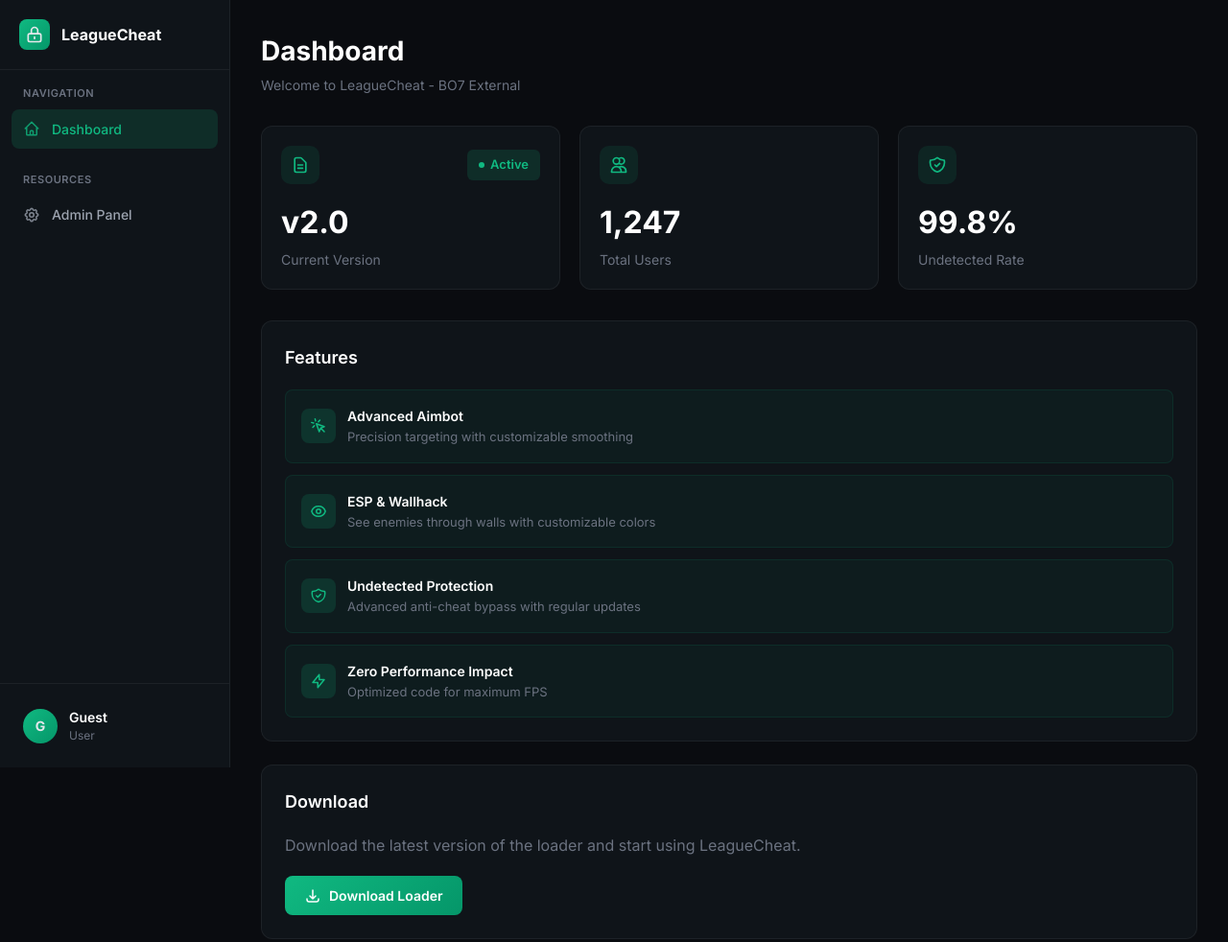
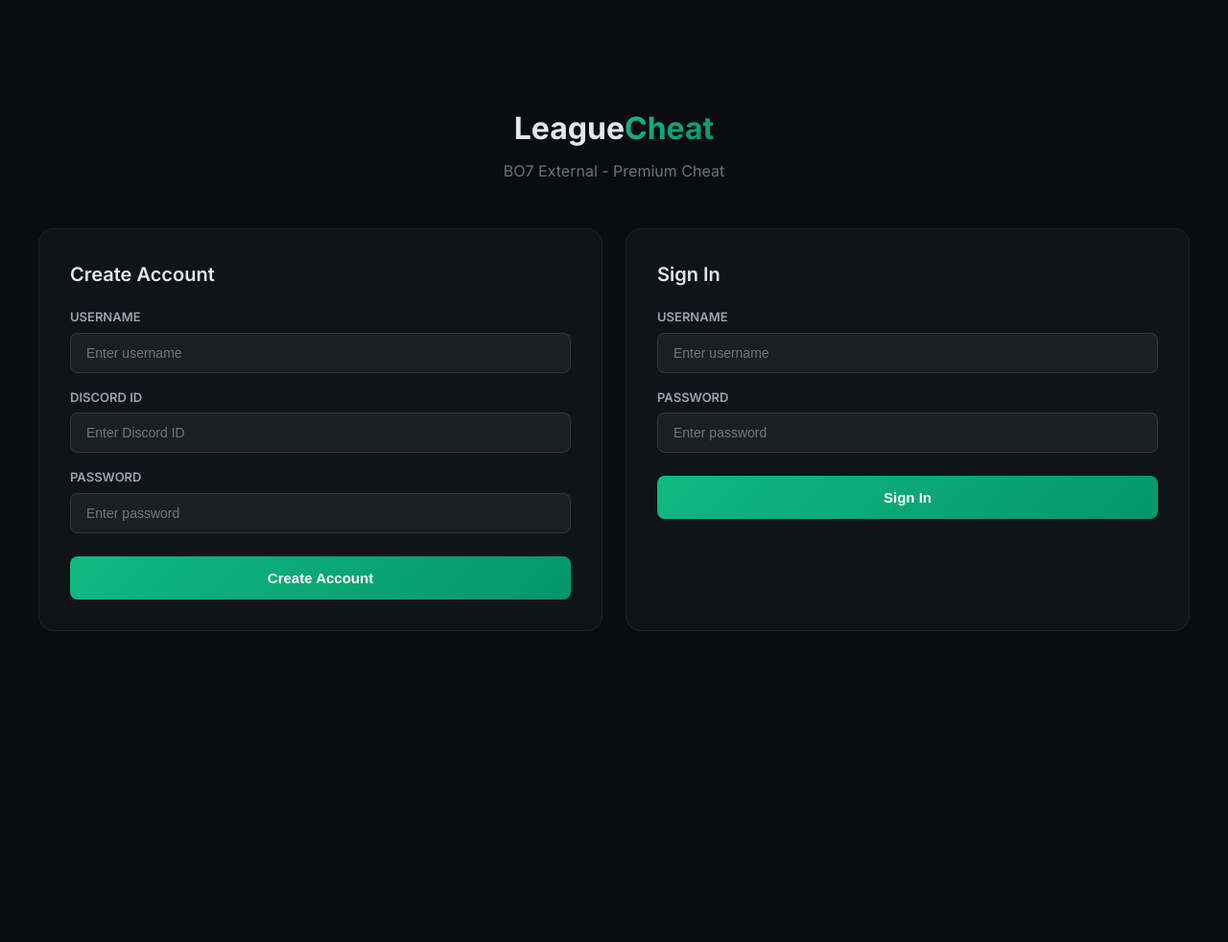
Before and after one commit to Sram7/keyauth-app2, a website: page public/index.html in a window 1280 px wide. Shown: the whole page at 96% size. After the commit the page ends 800 px from the top, so only its background shows below. Drawn offline with Linux system fonts and the light colour scheme.

Commit message:
Complete client dashboard + admin IP whitelist + fix password

```diff
--- a/public/index.html
+++ b/public/index.html
@@ -1,408 +1,203 @@
 <!DOCTYPE html>
-<html lang="fr">
+<html lang="en">
 <head>
 <meta charset="UTF-8">
-  <meta name="viewport" content="width=device-width, initial-scale=1.0">
+<meta name="viewport" content="width=device-width,initial-scale=1.0">
 <title>LeagueCheat - Dashboard</title>
-  <link rel="preconnect" href="https://fonts.googleapis.com">
-  <link rel="preconnect" href="https://fonts.gstatic.com" crossorigin>
 <link href="https://fonts.googleapis.com/css2?family=Inter:wght@400;500;600;700&display=swap" rel="stylesheet">
 <style>
-    * { margin: 0; padding: 0; box-sizing: border-box; }
-    body {
-      font-family: 'Inter', -apple-system, BlinkMacSystemFont, sans-serif;
-      background: #0a0c10;
-      color: #e5e7eb;
-      line-height: 1.5;
-      -webkit-font-smoothing: antialiased;
-    }
-
-    .layout { display: flex; min-height: 100vh; }
-
-    .sidebar {
-      width: 240px;
-      background: #0f1419;
-      border-right: 1px solid rgba(255,255,255,0.06);
-      display: flex;
-      flex-direction: column;
-      position: fixed;
-      height: 100vh;
-      left: 0;
-      top: 0;
-    }
-
-    .logo {
-      padding: 20px;
-      display: flex;
-      align-items: center;
-      gap: 12px;
-      border-bottom: 1px solid rgba(255,255,255,0.06);
-    }
-    .logo-icon {
-      width: 32px;
-      height: 32px;
-      background: linear-gradient(135deg, #10b981 0%, #059669 100%);
-      border-radius: 8px;
-      display: flex;
-      align-items: center;
-      justify-content: center;
-    }
-    .logo-icon svg { width: 20px; height: 20px; }
-    .logo-text { font-size: 16px; font-weight: 700; color: #fff; }
-
-    .nav { flex: 1; padding: 16px 12px; }
-    .nav-section { margin-bottom: 24px; }
-    .nav-label {
-      font-size: 11px;
-      font-weight: 600;
-      color: #6b7280;
-      text-transform: uppercase;
-      letter-spacing: 0.05em;
-      padding: 0 12px 8px;
-    }
-    .nav-item {
-      display: flex;
-      align-items: center;
-      gap: 12px;
-      padding: 10px 12px;
-      border-radius: 8px;
-      color: #9ca3af;
-      text-decoration: none;
-      font-size: 14px;
-      font-weight: 500;
-      transition: all 0.2s;
-      cursor: pointer;
-    }
-    .nav-item:hover { background: rgba(16, 185, 129, 0.1); color: #10b981; }
-    .nav-item.active { background: rgba(16, 185, 129, 0.15); color: #10b981; }
-    .nav-item svg { width: 18px; height: 18px; opacity: 0.8; }
-
-    .user-section {
-      padding: 16px;
-      border-top: 1px solid rgba(255,255,255,0.06);
-    }
-    .user-info {
-      display: flex;
-      align-items: center;
-      gap: 12px;
-      padding: 8px;
-    }
-    .user-avatar {
-      width: 36px;
-      height: 36px;
-      border-radius: 50%;
-      background: linear-gradient(135deg, #10b981 0%, #059669 100%);
-      display: flex;
-      align-items: center;
-      justify-content: center;
-      font-weight: 700;
-      font-size: 14px;
-    }
-    .user-details { flex: 1; }
-    .user-name { font-size: 14px; font-weight: 600; color: #fff; }
-    .user-role { font-size: 12px; color: #6b7280; }
-
-    .main {
-      flex: 1;
-      margin-left: 240px;
-      padding: 32px;
-    }
-
-    .header { margin-bottom: 32px; }
-    .header h1 { font-size: 28px; font-weight: 700; color: #fff; margin-bottom: 4px; }
-    .header p { font-size: 14px; color: #6b7280; }
-
-    .stats-grid {
-      display: grid;
-      grid-template-columns: repeat(auto-fit, minmax(240px, 1fr));
-      gap: 20px;
-      margin-bottom: 32px;
-    }
-    .stat-card {
-      background: #0f1419;
-      border: 1px solid rgba(255,255,255,0.06);
-      border-radius: 12px;
-      padding: 20px;
-      transition: all 0.3s;
-    }
-    .stat-card:hover {
-      border-color: rgba(16, 185, 129, 0.3);
-      transform: translateY(-2px);
-    }
-    .stat-header {
-      display: flex;
-      align-items: center;
-      justify-content: space-between;
-      margin-bottom: 16px;
-    }
-    .stat-icon {
-      width: 40px;
-      height: 40px;
-      border-radius: 10px;
-      background: rgba(16, 185, 129, 0.1);
-      display: flex;
-      align-items: center;
-      justify-content: center;
-    }
-    .stat-icon svg { width: 20px; height: 20px; color: #10b981; }
-    .stat-value { font-size: 32px; font-weight: 700; color: #fff; margin-bottom: 4px; }
-    .stat-label { font-size: 14px; color: #6b7280; }
-
-    .card {
-      background: #0f1419;
-      border: 1px solid rgba(255,255,255,0.06);
-      border-radius: 12px;
-      padding: 24px;
-      margin-bottom: 24px;
-    }
-    .card-header {
-      display: flex;
-      align-items: center;
-      justify-content: space-between;
-      margin-bottom: 20px;
-    }
-    .card-title { font-size: 18px; font-weight: 600; color: #fff; }
-
-    .btn {
-      display: inline-flex;
-      align-items: center;
-      gap: 8px;
-      padding: 10px 20px;
-      border-radius: 8px;
-      font-size: 14px;
-      font-weight: 600;
-      cursor: pointer;
-      transition: all 0.2s;
-      border: none;
-      text-decoration: none;
-    }
-    .btn-primary {
-      background: linear-gradient(135deg, #10b981 0%, #059669 100%);
-      color: #fff;
-    }
-    .btn-primary:hover {
-      transform: translateY(-2px);
-      box-shadow: 0 8px 24px rgba(16, 185, 129, 0.4);
-    }
-    .btn-secondary {
-      background: rgba(255,255,255,0.05);
-      color: #e5e7eb;
-      border: 1px solid rgba(255,255,255,0.1);
-    }
-    .btn-secondary:hover { background: rgba(255,255,255,0.08); }
-
-    .badge {
-      display: inline-flex;
-      align-items: center;
-      gap: 6px;
-      padding: 6px 12px;
-      border-radius: 6px;
-      font-size: 13px;
-      font-weight: 600;
-    }
-    .badge-success {
-      background: rgba(16, 185, 129, 0.15);
-      color: #10b981;
-    }
-    .badge-dot {
-      width: 6px;
-      height: 6px;
-      border-radius: 50%;
-      background: currentColor;
-    }
-
-    .feature-list {
-      display: grid;
-      gap: 12px;
-    }
-    .feature-item {
-      display: flex;
-      align-items: center;
-      gap: 12px;
-      padding: 16px;
-      background: rgba(16, 185, 129, 0.05);
-      border: 1px solid rgba(16, 185, 129, 0.1);
-      border-radius: 8px;
-    }
-    .feature-icon {
-      width: 36px;
-      height: 36px;
-      border-radius: 8px;
-      background: rgba(16, 185, 129, 0.15);
-      display: flex;
-      align-items: center;
-      justify-content: center;
-      flex-shrink: 0;
-    }
-    .feature-icon svg { width: 18px; height: 18px; color: #10b981; }
-    .feature-content { flex: 1; }
-    .feature-title { font-size: 14px; font-weight: 600; color: #fff; margin-bottom: 2px; }
-    .feature-desc { font-size: 13px; color: #6b7280; }
+*{margin:0;padding:0;box-sizing:border-box}
+body{font-family:Inter,sans-serif;background:#0a0c10;color:#e5e7eb;line-height:1.5;min-height:100vh;display:flex;align-items:center;justify-content:center;padding:20px}
+.container{max-width:1200px;width:100%}
+.header{text-align:center;margin-bottom:48px}
+.logo{font-size:32px;font-weight:700;margin-bottom:8px}
+.logo span{background:linear-gradient(135deg,#10b981,#059669);-webkit-background-clip:text;-webkit-text-fill-color:transparent;background-clip:text}
+.tagline{color:#6b7280;font-size:16px}
+.grid{display:grid;grid-template-columns:repeat(auto-fit,minmax(400px,1fr));gap:24px;margin-bottom:32px}
+.card{background:#0f1419;border:1px solid rgba(255,255,255,.06);border-radius:16px;padding:32px}
+.card h2{font-size:20px;font-weight:600;margin-bottom:20px}
+.field{margin-bottom:16px}
+.field label{display:block;font-size:13px;font-weight:600;color:#9ca3af;margin-bottom:6px;text-transform:uppercase}
+.field input{width:100%;padding:12px 16px;background:rgba(255,255,255,.05);border:1px solid rgba(255,255,255,.1);border-radius:8px;color:#fff;font-size:14px}
+.field input:focus{outline:none;border-color:#10b981}
+.btn{width:100%;padding:14px;background:linear-gradient(135deg,#10b981,#059669);border:none;border-radius:8px;color:#fff;font-size:15px;font-weight:600;cursor:pointer;margin-top:8px}
+.btn:hover{transform:translateY(-2px)}
+.btn-secondary{background:rgba(255,255,255,.05);border:1px solid rgba(255,255,255,.1)}
+.error,.success{padding:12px;border-radius:8px;margin-bottom:16px;font-size:14px;display:none}
+.error{background:rgba(248,113,113,.15);border:1px solid rgba(248,113,113,.3);color:#f87171}
+.error.show,.success.show{display:block}
+.success{background:rgba(16,185,129,.15);border:1px solid rgba(16,185,129,.3);color:#10b981}
+.dashboard{display:none}
+.dashboard.show{display:block}
+.user-info{background:rgba(16,185,129,.1);border:1px solid rgba(16,185,129,.2);border-radius:12px;padding:20px;margin-bottom:24px}
+.user-info h3{font-size:18px;margin-bottom:8px}
+.user-info p{color:#6b7280;font-size:14px}
+.download-section{text-align:center;padding:32px;background:rgba(16,185,129,.05);border:1px solid rgba(16,185,129,.1);border-radius:12px}
+.download-section h3{font-size:20px;margin-bottom:12px}
+.download-section p{color:#6b7280;margin-bottom:20px}
+.btn-download{display:inline-flex;align-items:center;gap:8px;padding:16px 32px;background:linear-gradient(135deg,#10b981,#059669);border:none;border-radius:8px;color:#fff;font-size:16px;font-weight:600;cursor:pointer;text-decoration:none}
+.btn-logout{background:rgba(248,113,113,.15);color:#f87171;padding:10px 20px;border:none;border-radius:8px;cursor:pointer;font-size:14px;font-weight:600}
+.hidden{display:none!important}
 </style>
 </head>
 <body>
-  <div class="layout">
-    <aside class="sidebar">
-      <div class="logo">
-        <div class="logo-icon">
-          <svg fill="none" stroke="currentColor" stroke-width="2" viewBox="0 0 24 24">
-            <path stroke-linecap="round" stroke-linejoin="round" d="M12 15v2m-6 4h12a2 2 0 002-2v-6a2 2 0 00-2-2H6a2 2 0 00-2 2v6a2 2 0 002 2zm10-10V7a4 4 0 00-8 0v4h8z"/>
-          </svg>
-        </div>
-        <span class="logo-text">LeagueCheat</span>
+<div class="container">
+<div class="header">
+<div class="logo">League<span>Cheat</span></div>
+<p class="tagline">BO7 External - Premium Cheat</p>
 </div>
 
-      <nav class="nav">
-        <div class="nav-section">
-          <div class="nav-label">Navigation</div>
-          <a href="/" class="nav-item active">
-            <svg fill="none" stroke="currentColor" stroke-width="2" viewBox="0 0 24 24">
-              <path stroke-linecap="round" stroke-linejoin="round" d="M3 12l2-2m0 0l7-7 7 7M5 10v10a1 1 0 001 1h3m10-11l2 2m-2-2v10a1 1 0 01-1 1h-3m-6 0a1 1 0 001-1v-4a1 1 0 011-1h2a1 1 0 011 1v4a1 1 0 001 1m-6 0h6"/>
-            </svg>
-            <span>Dashboard</span>
-          </a>
+<div id="auth-view">
+<div class="grid">
+<div class="card">
+<h2>Create Account</h2>
+<div id="register-error" class="error"></div>
+<div id="register-success" class="success"></div>
+<div class="field">
+<label>Username</label>
+<input type="text" id="reg-username" placeholder="Enter username">
 </div>
-
-        <div class="nav-section">
-          <div class="nav-label">Resources</div>
-          <a href="/admin" class="nav-item">
-            <svg fill="none" stroke="currentColor" stroke-width="2" viewBox="0 0 24 24">
-              <path stroke-linecap="round" stroke-linejoin="round" d="M10.325 4.317c.426-1.756 2.924-1.756 3.35 0a1.724 1.724 0 002.573 1.066c1.543-.94 3.31.826 2.37 2.37a1.724 1.724 0 001.065 2.572c1.756.426 1.756 2.924 0 3.35a1.724 1.724 0 00-1.066 2.573c.94 1.543-.826 3.31-2.37 2.37a1.724 1.724 0 00-2.572 1.065c-.426 1.756-2.924 1.756-3.35 0a1.724 1.724 0 00-2.573-1.066c-1.543.94-3.31-.826-2.37-2.37a1.724 1.724 0 00-1.065-2.572c-1.756-.426-1.756-2.924 0-3.35a1.724 1.724 0 001.066-2.573c-.94-1.543.826-3.31 2.37-2.37.996.608 2.296.07 2.572-1.065z"/>
-              <path stroke-linecap="round" stroke-linejoin="round" d="M15 12a3 3 0 11-6 0 3 3 0 016 0z"/>
-            </svg>
-            <span>Admin Panel</span>
-          </a>
+<div class="field">
+<label>Discord ID</label>
+<input type="text" id="reg-discord" placeholder="Enter Discord ID">
 </div>
-      </nav>
-
-      <div class="user-section">
-        <div class="user-info">
-          <div class="user-avatar">G</div>
-          <div class="user-details">
-            <div class="user-name">Guest</div>
-            <div class="user-role">User</div>
+<div class="field">
+<label>Password</label>
+<input type="password" id="reg-password" placeholder="Enter password">
 </div>
-        </div>
-      </div>
-    </aside>
-
-    <main class="main">
-      <div class="header">
-        <h1>Dashboard</h1>
-        <p>Welcome to LeagueCheat - BO7 External</p>
-      </div>
-
-      <div class="stats-grid">
-        <div class="stat-card">
-          <div class="stat-header">
-            <div class="stat-icon">
-              <svg fill="none" stroke="currentColor" stroke-width="2" viewBox="0 0 24 24">
-                <path stroke-linecap="round" stroke-linejoin="round" d="M9 12h6m-6 4h6m2 5H7a2 2 0 01-2-2V5a2 2 0 012-2h5.586a1 1 0 01.707.293l5.414 5.414a1 1 0 01.293.707V19a2 2 0 01-2 2z"/>
-              </svg>
-            </div>
-            <span class="badge badge-success">
-              <span class="badge-dot"></span>
-              Active
-            </span>
-          </div>
-          <div class="stat-value">v2.0</div>
-          <div class="stat-label">Current Version</div>
-        </div>
-
-        <div class="stat-card">
-          <div class="stat-header">
-            <div class="stat-icon">
-              <svg fill="none" stroke="currentColor" stroke-width="2" viewBox="0 0 24 24">
-                <path stroke-linecap="round" stroke-linejoin="round" d="M12 4.354a4 4 0 110 5.292M15 21H3v-1a6 6 0 0112 0v1zm0 0h6v-1a6 6 0 00-9-5.197M13 7a4 4 0 11-8 0 4 4 0 018 0z"/>
-              </svg>
-            </div>
-          </div>
-          <div class="stat-value">1,247</div>
-          <div class="stat-label">Total Users</div>
-        </div>
-
-        <div class="stat-card">
-          <div class="stat-header">
-            <div class="stat-icon">
-              <svg fill="none" stroke="currentColor" stroke-width="2" viewBox="0 0 24 24">
-                <path stroke-linecap="round" stroke-linejoin="round" d="M9 12l2 2 4-4m5.618-4.016A11.955 11.955 0 0112 2.944a11.955 11.955 0 01-8.618 3.04A12.02 12.02 0 003 9c0 5.591 3.824 10.29 9 11.622 5.176-1.332 9-6.03 9-11.622 0-1.042-.133-2.052-.382-3.016z"/>
-              </svg>
-            </div>
-          </div>
-          <div class="stat-value">99.8%</div>
-          <div class="stat-label">Undetected Rate</div>
-        </div>
+<button class="btn" onclick="register()">Create Account</button>
 </div>
 
 <div class="card">
-        <div class="card-header">
-          <h2 class="card-title">Features</h2>
+<h2>Sign In</h2>
+<div id="login-error" class="error"></div>
+<div class="field">
+<label>Username</label>
+<input type="text" id="login-username" placeholder="Enter username">
 </div>
-        <div class="feature-list">
-          <div class="feature-item">
-            <div class="feature-icon">
-              <svg fill="none" stroke="currentColor" stroke-width="2" viewBox="0 0 24 24">
-                <path stroke-linecap="round" stroke-linejoin="round" d="M15 15l-2 5L9 9l11 4-5 2zm0 0l5 5M7.188 2.239l.777 2.897M5.136 7.965l-2.898-.777M13.95 4.05l-2.122 2.122m-5.657 5.656l-2.12 2.122"/>
-              </svg>
+<div class="field">
+<label>Password</label>
+<input type="password" id="login-password" placeholder="Enter password">
 </div>
-            <div class="feature-content">
-              <div class="feature-title">Advanced Aimbot</div>
-              <div class="feature-desc">Precision targeting with customizable smoothing</div>
-            </div>
-          </div>
-
-          <div class="feature-item">
-            <div class="feature-icon">
-              <svg fill="none" stroke="currentColor" stroke-width="2" viewBox="0 0 24 24">
-                <path stroke-linecap="round" stroke-linejoin="round" d="M15 12a3 3 0 11-6 0 3 3 0 016 0z"/>
-                <path stroke-linecap="round" stroke-linejoin="round" d="M2.458 12C3.732 7.943 7.523 5 12 5c4.478 0 8.268 2.943 9.542 7-1.274 4.057-5.064 7-9.542 7-4.477 0-8.268-2.943-9.542-7z"/>
-              </svg>
-            </div>
-            <div class="feature-content">
-              <div class="feature-title">ESP & Wallhack</div>
-              <div class="feature-desc">See enemies through walls with customizable colors</div>
-            </div>
-          </div>
-
-          <div class="feature-item">
-            <div class="feature-icon">
-              <svg fill="none" stroke="currentColor" stroke-width="2" viewBox="0 0 24 24">
-                <path stroke-linecap="round" stroke-linejoin="round" d="M9 12l2 2 4-4m5.618-4.016A11.955 11.955 0 0112 2.944a11.955 11.955 0 01-8.618 3.04A12.02 12.02 0 003 9c0 5.591 3.824 10.29 9 11.622 5.176-1.332 9-6.03 9-11.622 0-1.042-.133-2.052-.382-3.016z"/>
-              </svg>
-            </div>
-            <div class="feature-content">
-              <div class="feature-title">Undetected Protection</div>
-              <div class="feature-desc">Advanced anti-cheat bypass with regular updates</div>
-            </div>
-          </div>
-
-          <div class="feature-item">
-            <div class="feature-icon">
-              <svg fill="none" stroke="currentColor" stroke-width="2" viewBox="0 0 24 24">
-                <path stroke-linecap="round" stroke-linejoin="round" d="M13 10V3L4 14h7v7l9-11h-7z"/>
-              </svg>
-            </div>
-            <div class="feature-content">
-              <div class="feature-title">Zero Performance Impact</div>
-              <div class="feature-desc">Optimized code for maximum FPS</div>
-            </div>
+<button class="btn" onclick="login()">Sign In</button>
 </div>
 </div>
 </div>
 
+<div id="dashboard-view" class="dashboard">
+<div class="user-info">
+<h3 id="welcome-user">Welcome back!</h3>
+<p id="user-discord">Discord: Not linked</p>
+<button class="btn-logout" onclick="logout()">Sign Out</button>
+</div>
+
 <div class="card">
-        <div class="card-header">
-          <h2 class="card-title">Download</h2>
+<h2>Activate License</h2>
+<div id="key-error" class="error"></div>
+<div id="key-success" class="success"></div>
+<div class="field">
+<label>License Key</label>
+<input type="text" id="license-key" placeholder="XXXX-XXXX-XXXX-XXXX">
 </div>
-        <p style="color: #6b7280; margin-bottom: 20px;">Download the latest version of the loader and start using LeagueCheat.</p>
-        <a href="/downloads/loader.exe" class="btn btn-primary" download>
-          <svg fill="none" stroke="currentColor" stroke-width="2" viewBox="0 0 24 24" style="width: 18px; height: 18px;">
+<button class="btn" onclick="activateKey()">Activate</button>
+</div>
+
+<div id="download-area" class="download-section hidden">
+<h3>Download Loader</h3>
+<p>Your license is active. Download the loader to start using LeagueCheat.</p>
+<a href="/downloads/loader.exe" class="btn-download" download>
+<svg fill="none" stroke="currentColor" stroke-width="2" viewBox="0 0 24 24" style="width:20px;height:20px">
 <path stroke-linecap="round" stroke-linejoin="round" d="M4 16v1a3 3 0 003 3h10a3 3 0 003-3v-1m-4-4l-4 4m0 0l-4-4m4 4V4"/>
 </svg>
 Download Loader
 </a>
 </div>
-    </main>
 </div>
+</div>
+
+<script>
+const STORAGE_USER='lc_user';
+const STORAGE_SESSION='lc_session';
+
+function showError(id,msg){const el=document.getElementById(id);el.textContent=msg;el.classList.add('show');setTimeout(()=>el.classList.remove('show'),5000)}
+function showSuccess(id,msg){const el=document.getElementById(id);el.textContent=msg;el.classList.add('show');setTimeout(()=>el.classList.remove('show'),5000)}
+
+function register(){
+const username=document.getElementById('reg-username').value.trim();
+const discord=document.getElementById('reg-discord').value.trim();
+const password=document.getElementById('reg-password').value;
+if(!username||!discord||!password){showError('register-error','All fields are required');return}
+const users=JSON.parse(localStorage.getItem('lc_users')||'[]');
+if(users.find(u=>u.username===username)){showError('register-error','Username already exists');return}
+users.push({username,discord,password,hasKey:false,keyActivated:null});
+localStorage.setItem('lc_users',JSON.stringify(users));
+showSuccess('register-success','Account created! You can now sign in.');
+document.getElementById('reg-username').value='';
+document.getElementById('reg-discord').value='';
+document.getElementById('reg-password').value='';
+}
+
+function login(){
+const username=document.getElementById('login-username').value.trim();
+const password=document.getElementById('login-password').value;
+if(!username||!password){showError('login-error','All fields are required');return}
+const users=JSON.parse(localStorage.getItem('lc_users')||'[]');
+const user=users.find(u=>u.username===username&&u.password===password);
+if(!user){showError('login-error','Invalid credentials');return}
+sessionStorage.setItem(STORAGE_SESSION,username);
+showDashboard(user);
+}
+
+function logout(){
+sessionStorage.removeItem(STORAGE_SESSION);
+document.getElementById('auth-view').classList.remove('hidden');
+document.getElementById('dashboard-view').classList.remove('show');
+}
+
+function showDashboard(user){
+document.getElementById('auth-view').classList.add('hidden');
+document.getElementById('dashboard-view').classList.add('show');
+document.getElementById('welcome-user').textContent='Welcome, '+user.username+'!';
+document.getElementById('user-discord').textContent='Discord: '+user.discord;
+if(user.hasKey){
+document.getElementById('download-area').classList.remove('hidden');
+document.getElementById('key-success').textContent='License active: '+user.keyActivated;
+document.getElementById('key-success').classList.add('show');
+}
+}
+
+function activateKey(){
+const key=document.getElementById('license-key').value.trim();
+if(!key){showError('key-error','Please enter a license key');return}
+const username=sessionStorage.getItem(STORAGE_SESSION);
+const users=JSON.parse(localStorage.getItem('lc_users')||'[]');
+const user=users.find(u=>u.username===username);
+if(!user){showError('key-error','Session expired');return}
+const keys=JSON.parse(localStorage.getItem('panel_keys')||'[]');
+const keyData=keys.find(k=>k.key_text===key&&!k.revoked);
+if(!keyData){showError('key-error','Invalid or revoked license key');return}
+const now=new Date().toISOString();
+if(keyData.expires_at&&keyData.expires_at<now){showError('key-error','License key expired');return}
+user.hasKey=true;
+user.keyActivated=key;
+keyData.use_count=(keyData.use_count||0)+1;
+keyData.last_used_at=now;
+localStorage.setItem('lc_users',JSON.stringify(users));
+localStorage.setItem('panel_keys',JSON.stringify(keys));
+showSuccess('key-success','License activated successfully!');
+document.getElementById('download-area').classList.remove('hidden');
+}
+
+const session=sessionStorage.getItem(STORAGE_SESSION);
+if(session){
+const users=JSON.parse(localStorage.getItem('lc_users')||'[]');
+const user=users.find(u=>u.username===session);
+if(user)showDashboard(user);
+}
+
+document.getElementById('login-password').addEventListener('keypress',function(e){if(e.key==='Enter')login()});
+document.getElementById('reg-password').addEventListener('keypress',function(e){if(e.key==='Enter')register()});
+document.getElementById('license-key').addEventListener('keypress',function(e){if(e.key==='Enter')activateKey()});
+</script>
 </body>
 </html>
```
Also changed, not shown: server_secure.js (+12 -0 lines). Lines whose indentation alone changed are shown as unchanged.
